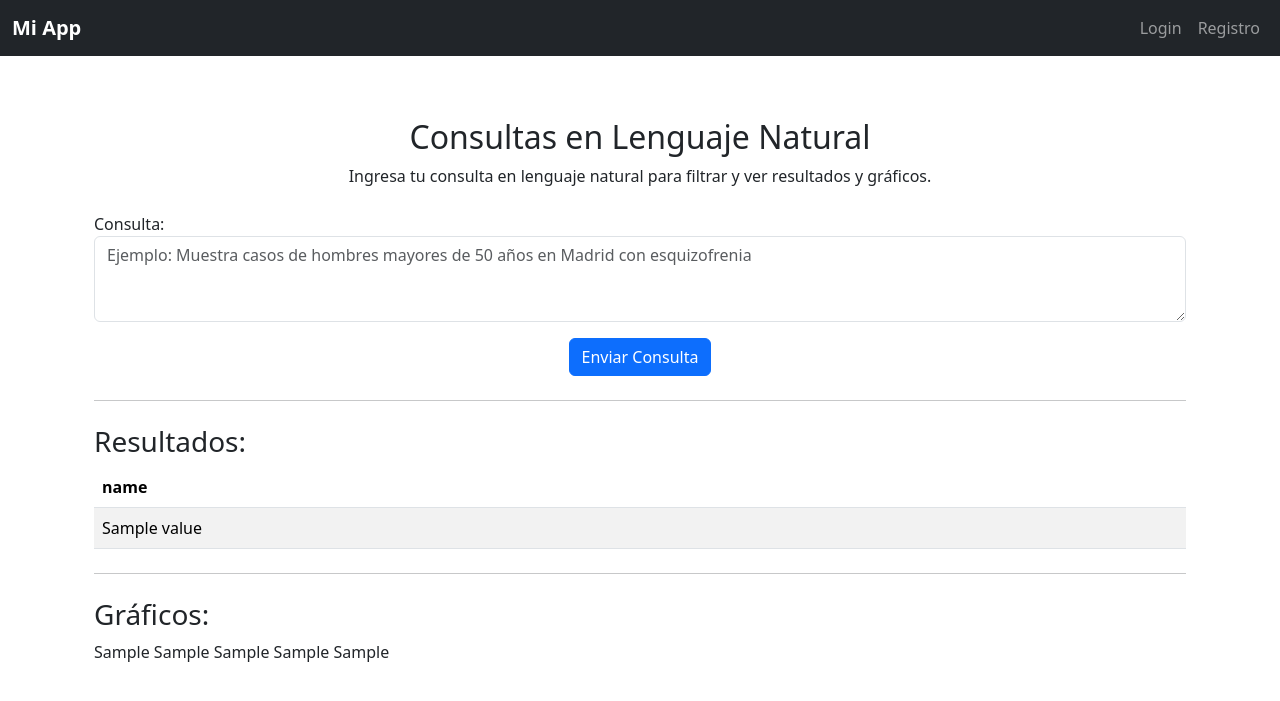
After one commit to Lucy-syu/malackathon2026, a Flask app: template templates/lenguaje_natural.html in a window 1280 px wide. The commit adds this page. Shown: the top 701 px of the page. Run offline with Flask 3, Linux system fonts and the light colour scheme; the template is opened without the code that fills it: most values are stand-ins (such as "Sample title", 1, 10 or a date in 2020).

Commit message:
mock up de consultas en lenguaje natural

```diff
--- a/app.py
+++ b/app.py
@@ -231,7 +231,68 @@ def usuario():
         else:
             return render_template("error.html", error="ID inválido")
     return render_template("usuario.html", resultados=resultados)
+@app.route('/lenguaje_natural', methods=['GET', 'POST'])
+@login_required
+def lenguaje_natural():
+    resultados = None
+    plot_bar = None
+    plot_pie = None
+    plot_hist = None
+    plot_diag = None
+    plot_cat = None
 
+    if request.method == 'POST':
+        query_text = sanitize_input(request.form.get('query'))
+        if query_text:
+            # Aquí va el procesamiento real de NLP que harás tú.
+            # Por ahora, como mock, ejecutamos una consulta predeterminada similar al dashboard
+            # (por ejemplo, top 100 rows sin filtros específicos, o simula basado en query_text).
+            # Para el mock, usamos una consulta básica y generamos gráficos como en dashboard.
+            try:
+                consulta = 'SELECT * FROM ENFERMEDAD FETCH FIRST 100 ROWS ONLY'
+                connection = LoadData.conexionBD()
+                df = pd.read_sql(consulta, connection)
+                connection.close()
+
+                resultados = df.to_dict(orient='records')
+
+                if not df.empty:
+                    # Gráficos similares al dashboard (mock)
+                    # Gráfico de barras: Casos por Comunidad Autónoma
+                    df_grouped_comunidad = df.groupby('Comunidad Autónoma').size().reset_index(name='Count')
+                    plot_bar = generate_bar_chart(df_grouped_comunidad, 'Comunidad Autónoma', 'Count', 'Casos por Comunidad Autónoma')
+
+                    # Gráfico de pie: Distribución por Sexo
+                    df_grouped_sexo = df.groupby('SEXO').size().reset_index(name='Count')
+                    df_grouped_sexo['SEXO'] = df_grouped_sexo['SEXO'].map({1: 'Hombre', 2: 'Mujer', 0: 'Otro'})
+                    plot_pie = generate_pie_chart(df_grouped_sexo, 'Count', 'SEXO', 'Distribución por Sexo')
+
+                    # Histograma: Distribución de Edades
+                    plot_hist = generate_histogram(df, 'EDAD', 'Distribución de Edades')
+
+                    # Gráfico de pie: Top 10 Diagnósticos Principales
+                    if 'Diagnóstico Principal' in df.columns:
+                        df_diag = df['Diagnóstico Principal'].value_counts().reset_index()
+                        df_diag.columns = ['Diagnóstico Principal', 'Count']
+                        plot_diag = generate_pie_chart(df_diag.head(10), 'Count', 'Diagnóstico Principal', 'Top 10 Diagnósticos Principales')
+
+                    # Gráfico de pie: Distribución por Categoría
+                    if 'Categoría' in df.columns:
+                        df_cat = df['Categoría'].value_counts().reset_index()
+                        df_cat.columns = ['Categoría', 'Count']
+                        plot_cat = generate_pie_chart(df_cat, 'Count', 'Categoría', 'Distribución por Categoría')
+            except Exception as e:
+                return render_template("error.html", error=str(e))
+
+    return render_template(
+        "lenguaje_natural.html",
+        resultados=resultados,
+        plot_bar=plot_bar,
+        plot_pie=plot_pie,
+        plot_hist=plot_hist,
+        plot_diag=plot_diag,
+        plot_cat=plot_cat
+    )
 # ------------------------------
 # Ejecutar app
 # ------------------------------
--- a/templates/index.html
+++ b/templates/index.html
@@ -9,6 +9,7 @@
     <div class="d-grid gap-2 col-6 mx-auto mt-4">
         <a href="{{ url_for('dashboard') }}" class="btn btn-primary btn-lg">Filtrar y ver gráficos</a>
         <a href="{{ url_for('usuario') }}" class="btn btn-secondary btn-lg">Consultar enfermedad por ID</a>
+        <a href="{{ url_for('lenguaje_natural') }}" class="btn btn-info btn-lg">Consultas en lenguaje natural</a>
     </div>
 </div>
 {% endblock %}
--- /dev/null
+++ b/templates/lenguaje_natural.html
@@ -0,0 +1,56 @@
+{% extends "base.html" %}
+{% block title %}Consultas en Lenguaje Natural{% endblock %}
+{% block content %}
+<div class="container mt-5">
+    <h2 class="text-center">Consultas en Lenguaje Natural</h2>
+    <p class="text-center">Ingresa tu consulta en lenguaje natural para filtrar y ver resultados y gráficos.</p>
+    <form method="POST" class="mt-4">
+        <div class="form-group">
+            <label for="query">Consulta:</label>
+            <textarea class="form-control" id="query" name="query" rows="3" placeholder="Ejemplo: Muestra casos de hombres mayores de 50 años en Madrid con esquizofrenia" required></textarea>
+        </div>
+        <div class="text-center mt-3">
+            <button type="submit" class="btn btn-primary">Enviar Consulta</button>
+        </div>
+    </form>
+    {% if resultados %}
+    <hr class="my-4">
+    <h3>Resultados:</h3>
+    <table class="table table-striped">
+        <thead>
+            <tr>
+                {% for key in resultados[0].keys() %}
+                <th>{{ key }}</th>
+                {% endfor %}
+            </tr>
+        </thead>
+        <tbody>
+            {% for row in resultados %}
+            <tr>
+                {% for value in row.values() %}
+                <td>{{ value }}</td>
+                {% endfor %}
+            </tr>
+            {% endfor %}
+        </tbody>
+    </table>
+    {% endif %}
+    {% if plot_bar %}
+    <hr class="my-4">
+    <h3>Gráficos:</h3>
+    {{ plot_bar | safe }}
+    {% endif %}
+    {% if plot_pie %}
+    {{ plot_pie | safe }}
+    {% endif %}
+    {% if plot_hist %}
+    {{ plot_hist | safe }}
+    {% endif %}
+    {% if plot_diag %}
+    {{ plot_diag | safe }}
+    {% endif %}
+    {% if plot_cat %}
+    {{ plot_cat | safe }}
+    {% endif %}
+</div>
+{% endblock %}
```
